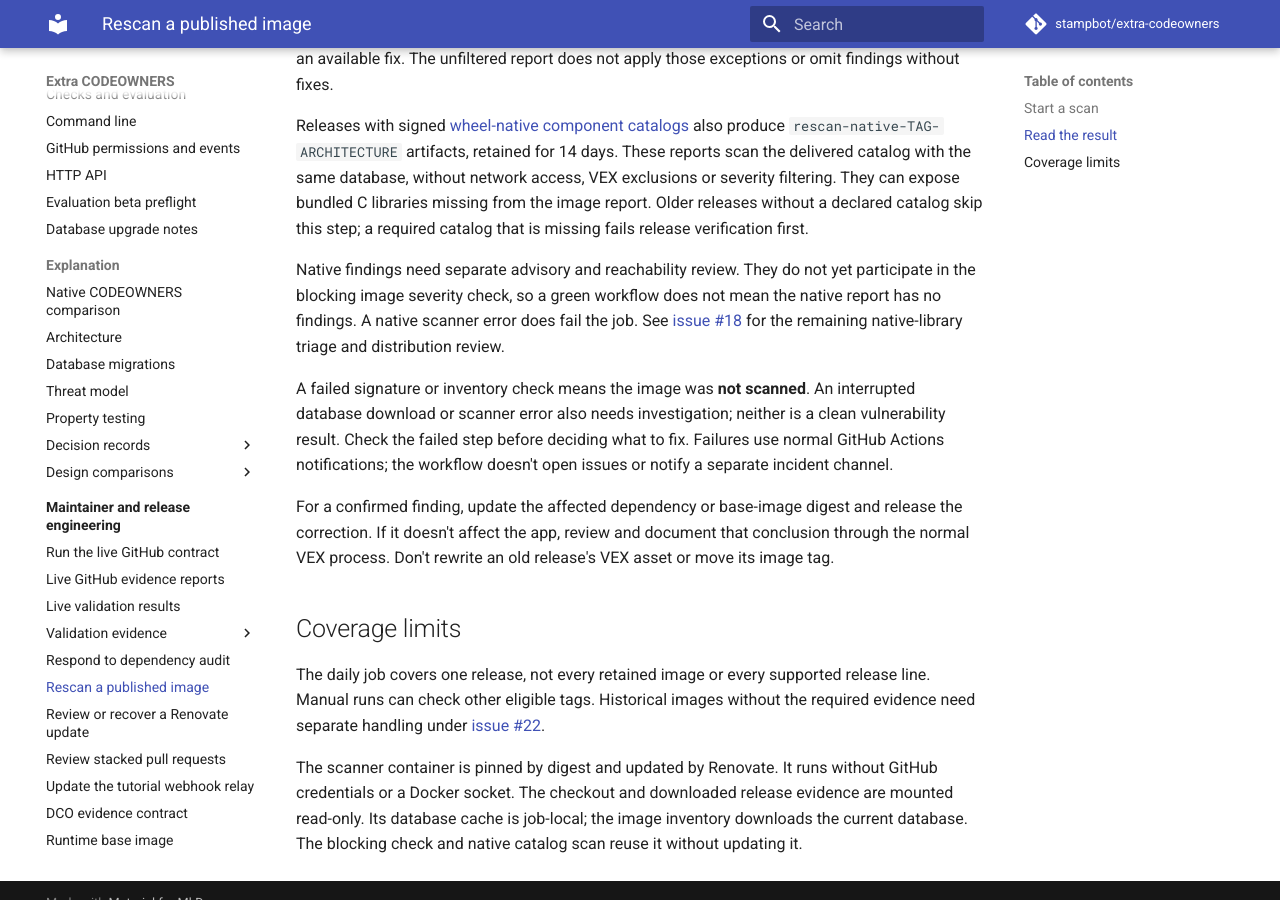
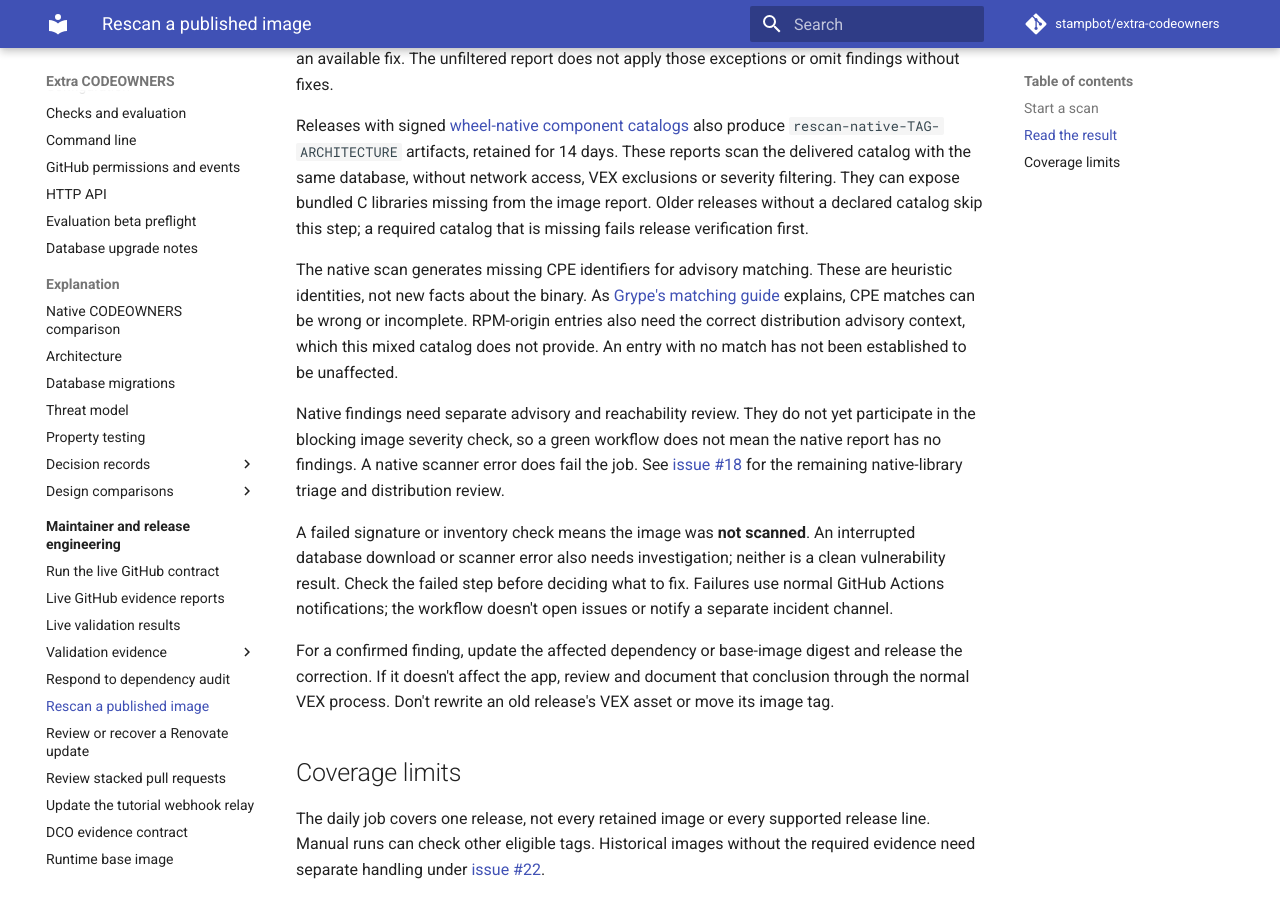
Before and after one commit to stampbot/extra-codeowners, an MkDocs documentation site: the page built from docs/how-to/rescan-published-image.md, in a window 1280 px wide and 900 px high, scrolled down 992 px. Built offline with MkDocs 1.6.1 and Material for MkDocs 9.7.7, drawn with Linux system fonts in a browser that asks for light colours; comment, search, counter and statistics services are not loaded.

Commit message:
ci: generate missing native advisory identifiers
Signed-off-by: Danny Sauer <github@dannysauer.com>

```diff
--- a/docs/how-to/rescan-published-image.md
+++ b/docs/how-to/rescan-published-image.md
@@ -51,6 +51,13 @@ C libraries missing from the image report. Older releases without a declared
 catalog skip this step; a required catalog that is missing fails release
 verification first.
 
+The native scan generates missing CPE identifiers for advisory matching. These
+are heuristic identities, not new facts about the binary. As
+[Grype's matching guide](https://oss.anchore.com/docs/guides/vulnerability/ecosystems/)
+explains, CPE matches can be wrong or incomplete. RPM-origin entries also need
+the correct distribution advisory context, which this mixed catalog does not
+provide. An entry with no match has not been established to be unaffected.
+
 Native findings need separate advisory and reachability review. They do not
 yet participate in the blocking image severity check, so a green workflow
 does not mean the native report has no findings. A native scanner error does
```
Also changed, not shown: 2 other files.
